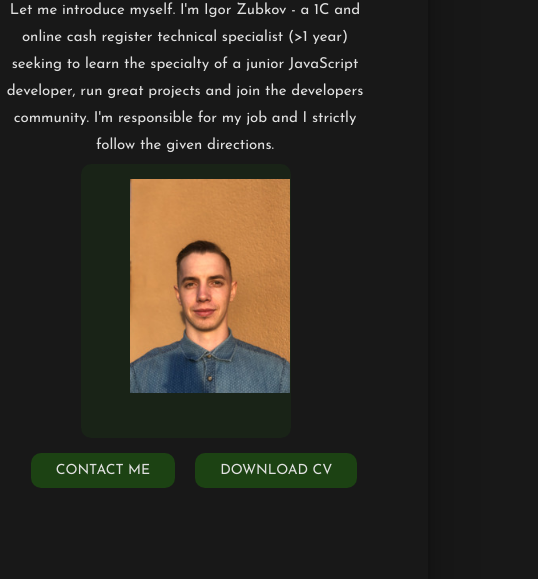
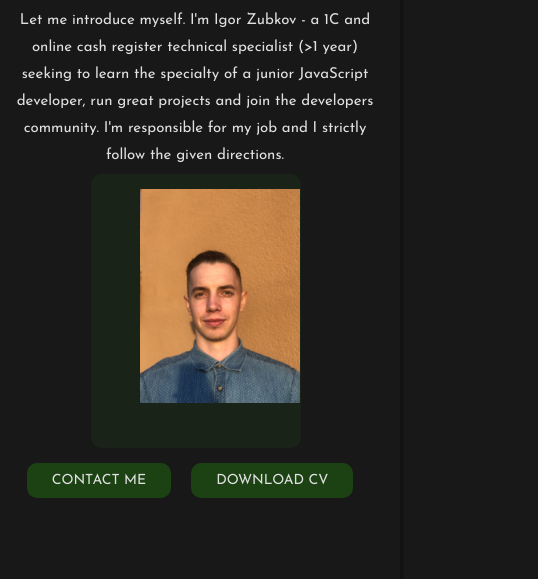
Before and after one commit to 4iTeRiNo/rsschool-cv-test, a website: page index.html in a window 390 px wide. Shown: the part 247-826 px from the top of the page, 538 px wide, since content can reach past the window. Drawn offline with Linux system fonts and the light colour scheme.

Commit message:
refactor: add responsive modil-width:428px design

```diff
--- a/sass/abstract/_constants.scss
+++ b/sass/abstract/_constants.scss
@@ -8,5 +8,5 @@ $mobile-small-width:	320px;
 
 $content-width: 1197px;
 $tablet-width: 768px;
-$mobile-big-width: 428px;
+$mobile-big-width: 400px;
 $mobile-small-width: 360px;
--- a/sass/layouts/_container.scss
+++ b/sass/layouts/_container.scss
@@ -7,10 +7,10 @@
 	}
 
 		@include media-mobile {
-			width: 428px;
+			width: 380px;
 		}
 
 		@include media-mobile_small {
-			width: 400px;
+			width: 350px;
 		}
 }
--- a/sass/layouts/_experience.scss
+++ b/sass/layouts/_experience.scss
@@ -1,16 +1,17 @@
 .experience {
 	margin-bottom: 30px;
 
-	@include media-mobile {
-	}
+
 }
 .experience__wrapper {
 	display: flex;
 	justify-content: space-evenly;
 
 	@include media-mobile {
-		display: block;
-		margin-left: 40px;
+		width: 380px;
+		display: grid;
+		margin: auto;
+		// margin-left: 40px;
 	}
 
 }
@@ -29,6 +30,10 @@
 
 		}
 		width: 266px;
+	}
+	@include media-mobile {
+
+		width: 180px;
 	}
 }
 .experience__colum-list {
@@ -79,11 +84,11 @@
 		@include media-mobile {
 			.skills__name {
 				width: 150px;
-				margin: auto;
+				// margin: auto;
 				margin-bottom: 40px;
 
 			}
-			width: 266px;
+			width: 180px;
 
 			.education__desc {
 				text-align: left;
@@ -101,6 +106,10 @@
 	@include media-tablet {
 		font-size: 19;
 	}
+
+	@include media-mobile {
+		font-size: 15px;
+	}
 }
 .education__desc span {
 	color: orange;
@@ -112,6 +121,10 @@
 	@include media-tablet {
 		font-size: 20px;
 	}
+
+	@include media-mobile {
+		font-size: 17px;
+	}
 }
 .description-text {
 	color: $text;
@@ -120,6 +133,9 @@
 
 	@include media-tablet {
 		font-size: 19px;
+	}
 
+	@include media-mobile {
+		font-size: 15px;
 	}
 }
--- a/sass/layouts/_header.scss
+++ b/sass/layouts/_header.scss
@@ -52,6 +52,7 @@
 	}
 
 	@include media-mobile {
+
 		&__wrapper {
 			display: block;
 		}
--- a/sass/layouts/_modal.scss
+++ b/sass/layouts/_modal.scss
@@ -8,7 +8,7 @@
 		margin-right: 235px;
 	}
 	@include media-mobile {
-		margin-right: 20px;
+		margin-right: 0px;
 	}
 	@include media-mobile_small {
 		margin-right: 0;
--- a/sass/layouts/_project.scss
+++ b/sass/layouts/_project.scss
@@ -14,8 +14,9 @@
 		.skills__name {
 			width: 150px;
 		}
-		width: 266px;
-		margin-left: 40px;
+		width: 180px;
+		display: grid;
+		margin: auto;
 	 }
 }
 
--- a/sass/layouts/_shadow.scss
+++ b/sass/layouts/_shadow.scss
@@ -8,16 +8,17 @@
 			width: 660px;
 
 			@include media-mobile {
-				width: 428px;
-				padding: 0;
+				width: 380px;
 				margin: auto;
 
+				// display: none;
 			}
 
 			@include media-mobile_small {
 				width: 355px;
 				padding: 0;
 				margin: auto;
+				// display: none;
 
 			}
 	}
--- a/sass/layouts/_skills.scss
+++ b/sass/layouts/_skills.scss
@@ -3,15 +3,16 @@
 	margin-bottom: 60px;
 
 	@include media-tablet {
-		padding: 0 10px ;
+		// padding: 0 10px ;
 	}
 
 	@include media-mobile {
-		margin-left: 100px;
+		// display: grid;
+
 	}
 
 	@include media-mobile_small {
-		margin-left: 70px;
+		// display: grid;
 	}
 }
 .hard__skills {
@@ -21,7 +22,10 @@
 	flex-direction: column;
 
 	@include media-mobile {
+		width: 180px;
+
 		.skills__name {
+			width: 150px;
 			margin-bottom: 40px;
 		}
 	}
@@ -40,6 +44,7 @@
 	}
 
 	@include media-mobile {
+		width: 150px;
 		margin-bottom: 30px;
 	}
 }
@@ -56,11 +61,11 @@
 	margin-right: 50px;
 
 	@include media-tablet {
-		margin-right: 60px;
+		margin-right: 0px;
 	}
 
 	@include media-mobile {
-		display: block;
+		display: grid;
 		margin-right: 0px;
 	}
 }
@@ -80,6 +85,10 @@
 		width: 150px;
 		font-size: 17px;
 	}
+	@include media-mobile {
+		display: block;
+		// margin-right: 0px;
+	}
 }
 
 .soft__skills {
@@ -91,6 +100,8 @@
 	}
 
 	@include media-mobile {
+		width: 150px;
+
 		.skills__name {
 			margin-bottom: 40px;
 		}
```
Also changed, not shown: index.html (+2 -2 lines), sass/style.css, 1 other file.
